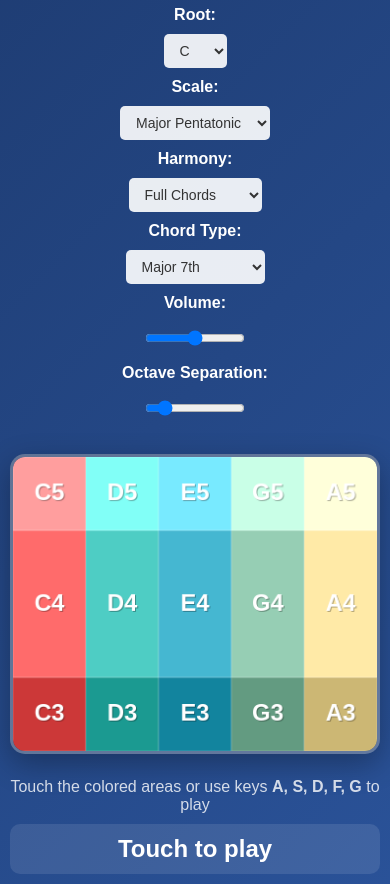
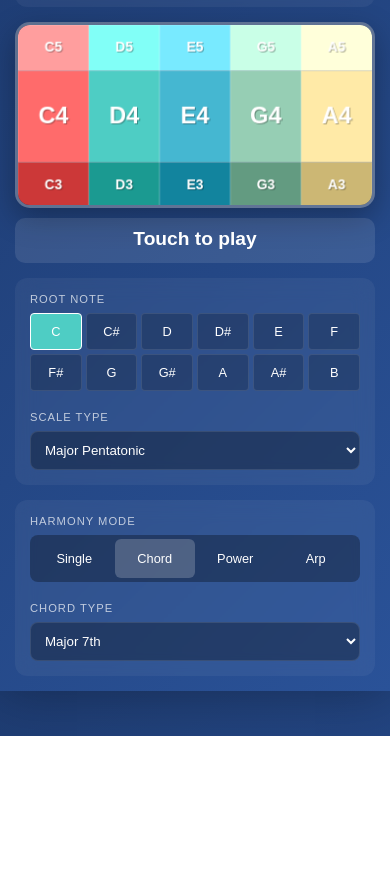
Before and after one commit to alaaosh/pentatonic, a website built with Vite: page index.html in a window 390 px wide. Shown: the part 108-992 px from the top of the page. After the commit the page ends 844 px from the top, so only its background shows below. Built offline with nearby package versions, Linux system fonts and the light colour scheme.

Commit message:
feat: optimize UI for landscape and large screens
- Reorganize layout into Top Bar, Sidebars (Theory & Harmony), and Center Instrument
- Set max-width of 1200px and center the application for a tighter UI on laptops
- Replace standard selectors with custom widgets (Root Grid and Vertical Segmented Controls)
- Implement a unified dark blue gradient background across the entire viewport
- Add responsive media queries for portrait and mobile devices

```diff
--- a/index.html
+++ b/index.html
@@ -7,44 +7,74 @@
     <link rel="stylesheet" href="/src/styles.css">
 </head>
 <body>
-    <div class="container">
-        <h1>Pentatonic Harmony Touch Instrument</h1>
-        <div class="controls">
-            <label for="root-select">Root:</label>
-            <select id="root-select">
-                <option value="C">C</option>
-                <option value="C#">C#</option>
-                <option value="D">D</option>
-                <option value="D#">D#</option>
-                <option value="E">E</option>
-                <option value="F">F</option>
-                <option value="F#">F#</option>
-                <option value="G">G</option>
-                <option value="G#">G#</option>
-                <option value="A">A</option>
-                <option value="A#">A#</option>
-                <option value="B">B</option>
-            </select>
+        <div class="app-layout">
+            <header class="top-bar">
+                <div class="control-group horizontal">
+                    <label>Volume</label>
+                    <input type="range" id="volume" min="0" max="100" value="50">
+                </div>
+                <h1>Pentatonic Synth</h1>
+                <div class="control-group horizontal">
+                    <label>Octave Span</label>
+                    <input type="range" id="octave-sep" min="1" max="3" value="1" step="1">
+                </div>
+            </header>
 
-            <label for="scale-select">Scale:</label>
-            <select id="scale-select">
+            <aside class="sidebar sidebar-left">
+                <div class="control-group">
+                    <label>Root Note</label>
+                    <div id="root-strip" class="root-grid">
+                        <button class="root-btn active" data-value="C">C</button>
+                        <button class="root-btn" data-value="C#">C#</button>
+                        <button class="root-btn" data-value="D">D</button>
+                        <button class="root-btn" data-value="D#">D#</button>
+                        <button class="root-btn" data-value="E">E</button>
+                        <button class="root-btn" data-value="F">F</button>
+                        <button class="root-btn" data-value="F#">F#</button>
+                        <button class="root-btn" data-value="G">G</button>
+                        <button class="root-btn" data-value="G#">G#</button>
+                        <button class="root-btn" data-value="A">A</button>
+                        <button class="root-btn" data-value="A#">A#</button>
+                        <button class="root-btn" data-value="B">B</button>
+                    </div>
+                </div>
+
+                <div class="control-group">
+                    <label>Scale Type</label>
+                    <select id="scale-select" class="modern-select">
                         <option value="major">Major Pentatonic</option>
                         <option value="minor">Minor Pentatonic</option>
                         <option value="blues">Blues</option>
                         <option value="yo">Yo (Japanese)</option>
                         <option value="hirajoshi">Hirajoshi</option>
                     </select>
+                </div>
+            </aside>
 
-            <label for="harmony-type">Harmony:</label>
-            <select id="harmony-type">
-                <option value="none">Single Note</option>
-                <option value="chord" selected>Full Chords</option>
-                <option value="power">Power Chords</option>
-                <option value="arpeggio">Arpeggios</option>
-            </select>
+            <main class="main-content">
+                <canvas id="instrument"
+                    tabindex="0"
+                    role="application"
+                    aria-label="Pentatonic Musical Instrument"
+                    aria-description="Play five pentatonic notes using touch, mouse, or keys A, S, D, F, and G."></canvas>
 
-            <label for="chord-type">Chord Type:</label>
-            <select id="chord-type">
+                <div id="note-display" aria-live="polite">Touch to play</div>
+            </main>
+
+            <aside class="sidebar sidebar-right">
+                <div class="control-group">
+                    <label>Harmony Mode</label>
+                    <div id="harmony-mode" class="segmented-control vertical">
+                        <button class="segment-btn" data-value="none">Single</button>
+                        <button class="segment-btn active" data-value="chord">Chord</button>
+                        <button class="segment-btn" data-value="power">Power</button>
+                        <button class="segment-btn" data-value="arpeggio">Arp</button>
+                    </div>
+                </div>
+
+                <div class="control-group">
+                    <label>Chord Type</label>
+                    <select id="chord-type" class="modern-select">
                         <option value="maj7">Major 7th</option>
                         <option value="min7">Minor 7th</option>
                         <option value="dom7">Dominant 7th</option>
@@ -53,26 +83,9 @@
                         <option value="sus4">Suspended 4th</option>
                         <option value="dim7">Diminished 7th</option>
                     </select>
-
-            <label for="volume">Volume:</label>
-            <input type="range" id="volume" min="0" max="100" value="50">
-
-            <label for="octave-sep">Octave Separation:</label>
-            <input type="range" id="octave-sep" min="1" max="3" value="1" step="1">
                 </div>
-
-        <canvas id="instrument"
-            tabindex="0"
-            role="application"
-            aria-label="Pentatonic Musical Instrument"
-            aria-description="Play five pentatonic notes using touch, mouse, or keys A, S, D, F, and G."></canvas>
-
-        <div class="info">
-            <p>Touch the colored areas or use keys <strong>A, S, D, F, G</strong> to play</p>
-            <div id="note-display" aria-live="polite">Touch to play</div>
+            </aside>
         </div>
-    </div>
-
     <script type="module" src="/src/main.ts"></script>
 </body>
 </html>
--- a/src/main.ts
+++ b/src/main.ts
@@ -15,9 +15,9 @@ let currentChordType: ChordType = 'maj7';
 
 // DOM Elements
 const canvas = document.getElementById('instrument') as HTMLCanvasElement;
-const rootSelect = document.getElementById('root-select') as HTMLSelectElement;
+const rootStrip = document.getElementById('root-strip');
 const scaleSelect = document.getElementById('scale-select') as HTMLSelectElement;
-const harmonySelect = document.getElementById('harmony-type') as HTMLSelectElement;
+const harmonyMode = document.getElementById('harmony-mode');
 const chordTypeSelect = document.getElementById('chord-type') as HTMLSelectElement;
 const volumeSlider = document.getElementById('volume') as HTMLInputElement;
 const octaveSepSlider = document.getElementById('octave-sep') as HTMLInputElement;
@@ -42,7 +42,6 @@ globalEvents.subscribe<NoteOnEvent>(EventType.NOTE_ON, (data) => {
         const harmonyNotes = ScaleManager.generateHarmony(rootNote.name, data.harmonyType, data.chordType);
         const frequencies = harmonyNotes.map(n => ScaleManager.noteToFrequency(n.name, n.octave + (data.octave - 4)));
 
-        // We need a unique ID for synthesis that includes octave to allow polyphonic octaves
         const voiceId = `${data.index}-${data.octave}`;
         audio.triggerNote(voiceId, frequencies, data.harmonyType);
 
@@ -96,9 +95,19 @@ const updateLayout = () => {
 };
 
 // UI Controls Listeners
-if (rootSelect) {
-    rootSelect.addEventListener('change', (e) => {
-        currentRoot = (e.target as HTMLSelectElement).value as RootNote;
+
+// Root Strip Widget
+if (rootStrip) {
+    rootStrip.addEventListener('click', (e) => {
+        const btn = (e.target as HTMLElement).closest('.root-btn');
+        if (!btn) return;
+
+        currentRoot = btn.getAttribute('data-value') as RootNote;
+
+        // Update UI
+        rootStrip.querySelectorAll('.root-btn').forEach(b => b.classList.remove('active'));
+        btn.classList.add('active');
+
         updateLayout();
     });
 }
@@ -110,19 +119,24 @@ if (scaleSelect) {
     });
 }
 
-if (harmonySelect) {
-    harmonySelect.addEventListener('change', (e) => {
-        currentHarmony = (e.target as HTMLSelectElement).value as HarmonyType;
+// Harmony Mode Segmented Control
+if (harmonyMode) {
+    harmonyMode.addEventListener('click', (e) => {
+        const btn = (e.target as HTMLElement).closest('.segment-btn');
+        if (!btn) return;
+
+        currentHarmony = btn.getAttribute('data-value') as HarmonyType;
+
+        // Update UI
+        harmonyMode.querySelectorAll('.segment-btn').forEach(b => b.classList.remove('active'));
+        btn.classList.add('active');
     });
-    // Set initial value from DOM
-    currentHarmony = harmonySelect.value as HarmonyType;
 }
 
 if (chordTypeSelect) {
     chordTypeSelect.addEventListener('change', (e) => {
         currentChordType = (e.target as HTMLSelectElement).value as ChordType;
     });
-    currentChordType = chordTypeSelect.value as ChordType;
 }
 
 if (volumeSlider) {
--- a/src/styles.css
+++ b/src/styles.css
@@ -8,99 +8,183 @@ body {
     font-family: 'Arial', sans-serif;
     background: linear-gradient(135deg, #1e3c72, #2a5298);
     color: white;
-    min-height: 100vh;
+    height: 100vh;
+    overflow: hidden;
     display: flex;
-    align-items: center;
     justify-content: center;
 }
 
-.container {
-    text-align: center;
-    padding: 20px;
-    max-width: 900px;
+/* App Layout Grid (Landscape) */
+.app-layout {
+    display: grid;
+    grid-template-areas:
+        "top-bar top-bar top-bar"
+        "side-left main side-right";
+    grid-template-columns: 200px 1fr 200px;
+    grid-template-rows: auto 1fr;
+    height: 100vh;
+    width: 100%;
+    max-width: 1200px; /* Constrain width */
+    padding: 15px;
+    gap: 15px;
+    /* Removed background here to allow body gradient to flow through */
+    box-shadow: 0 0 50px rgba(0,0,0,0.3);
+}
+
+.top-bar {
+    grid-area: top-bar;
+    display: flex;
+    justify-content: space-between;
+    align-items: center;
+    background: rgba(255, 255, 255, 0.05);
+    padding: 10px 20px;
+    border-radius: 12px;
+    backdrop-filter: blur(10px);
+}
+
+.top-bar h1 {
+    font-size: 1.5em;
+    text-shadow: 2px 2px 4px rgba(0,0,0,0.3);
+}
+
+.sidebar-left { grid-area: side-left; }
+.sidebar-right { grid-area: side-right; }
+.main-content {
+    grid-area: main;
+    display: flex;
+    flex-direction: column;
+    gap: 10px;
+}
+
+.sidebar {
+    background: rgba(255, 255, 255, 0.05);
+    padding: 15px;
+    border-radius: 12px;
+    backdrop-filter: blur(10px);
+    display: flex;
+    flex-direction: column;
+    gap: 20px;
+    overflow-y: auto;
+}
+
+.control-group {
+    display: flex;
+    flex-direction: column;
+    gap: 8px;
     width: 100%;
 }
 
-h1 {
-    margin-bottom: 30px;
-    font-size: 2.5em;
-    text-shadow: 2px 2px 4px rgba(0,0,0,0.3);
+.control-group.horizontal {
+    flex-direction: row;
+    align-items: center;
+    width: auto;
+    gap: 15px;
 }
 
-.controls {
-    display: flex;
-    justify-content: center;
-    align-items: center;
-    gap: 20px;
-    margin-bottom: 30px;
-    flex-wrap: wrap;
+.control-group label {
+    font-size: 0.7em;
+    text-transform: uppercase;
+    letter-spacing: 1px;
+    opacity: 0.7;
+    white-space: nowrap;
 }
 
-.controls label {
-    font-weight: bold;
+/* Root Grid Widget (Sidebar) */
+.root-grid {
+    display: grid;
+    grid-template-columns: repeat(2, 1fr);
+    gap: 4px;
 }
 
-.controls select, .controls input {
-    padding: 8px 12px;
-    border: none;
-    border-radius: 5px;
-    background: rgba(255,255,255,0.9);
-    color: #333;
-    font-size: 14px;
+.root-btn {
+    padding: 10px 0;
+    border: 1px solid rgba(255,255,255,0.1);
+    background: rgba(0,0,0,0.2);
+    color: white;
+    cursor: pointer;
+    font-size: 0.8em;
+    border-radius: 4px;
+    transition: all 0.2s;
 }
 
-.controls input[type="range"] {
-    width: 100px;
+.root-btn.active {
+    background: #4ECDC4;
+    border-color: white;
+}
+
+/* Segmented Control (Vertical) */
+.segmented-control.vertical {
+    flex-direction: column;
+}
+
+.segmented-control {
+    display: flex;
+    background: rgba(0,0,0,0.3);
+    padding: 4px;
+    border-radius: 8px;
+}
+
+.segment-btn {
+    flex: 1;
+    padding: 12px 5px;
+    border: none;
+    background: transparent;
+    color: white;
+    cursor: pointer;
+    border-radius: 6px;
+    font-size: 0.8em;
+}
+
+.segment-btn.active {
+    background: rgba(255,255,255,0.2);
+}
+
+.modern-select {
+    width: 100%;
+    padding: 10px;
+    background: rgba(0,0,0,0.3);
+    border: 1px solid rgba(255,255,255,0.1);
+    color: white;
+    border-radius: 8px;
 }
 
 #instrument {
+    flex: 1;
     width: 100%;
-    height: 500px;
     border: 3px solid rgba(255,255,255,0.3);
     border-radius: 15px;
     background: rgba(0,0,0,0.2);
-    cursor: pointer;
     box-shadow: 0 10px 30px rgba(0,0,0,0.3);
     touch-action: none;
 }
 
-.info {
-    margin-top: 20px;
-}
-
-.info p {
-    margin-bottom: 10px;
-    opacity: 0.8;
-}
-
 #note-display {
-    font-size: 1.5em;
+    font-size: 1.2em;
     font-weight: bold;
     padding: 10px;
     background: rgba(255,255,255,0.1);
     border-radius: 10px;
-    min-height: 50px;
-    display: flex;
-    align-items: center;
-    justify-content: center;
+    text-align: center;
+    min-height: 45px;
 }
 
-@media (max-width: 768px) {
-    .container {
-        padding: 10px;
+/* Portrait Responsiveness */
+@media (max-width: 900px) or (orientation: portrait) {
+    body { overflow-y: auto; height: auto; }
+    .app-layout {
+        grid-template-areas:
+            "top-bar"
+            "main"
+            "side-left"
+            "side-right";
+        grid-template-columns: 1fr;
+        grid-template-rows: auto auto auto auto;
+        height: auto;
+        overflow-y: visible;
     }
 
-    h1 {
-        font-size: 2em;
-    }
-
-    #instrument {
-        width: 100%;
-        height: 300px;
-    }
-
-    .controls {
-        flex-direction: column;
-        gap: 10px;
-    }
+    .top-bar { flex-direction: column; gap: 10px; }
+    #instrument { height: 400px; }
+    .root-grid { grid-template-columns: repeat(6, 1fr); }
+    .segmented-control.vertical { flex-direction: row; }
 }
```
Lines whose indentation alone changed are shown as unchanged.
